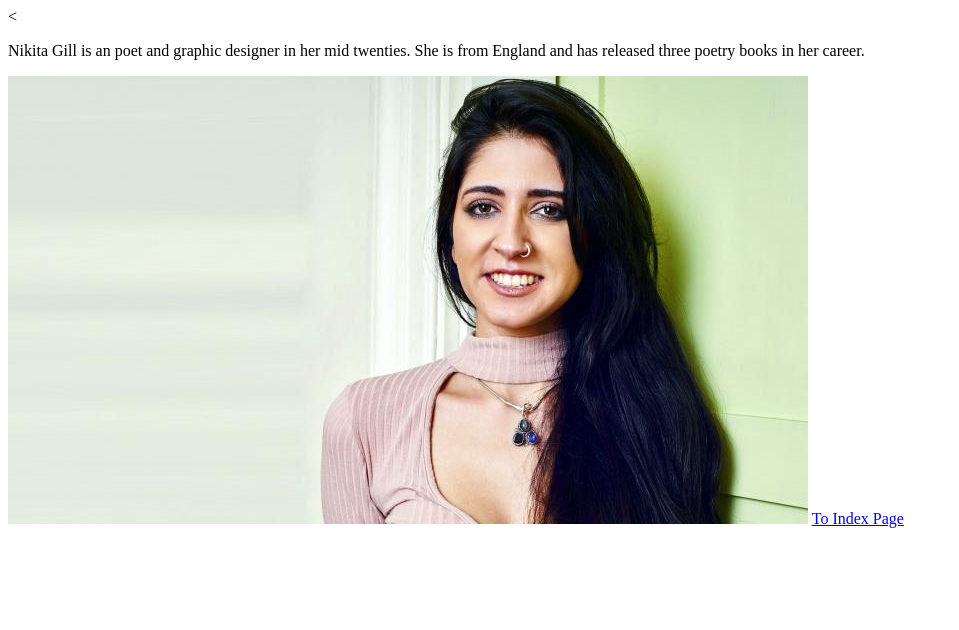
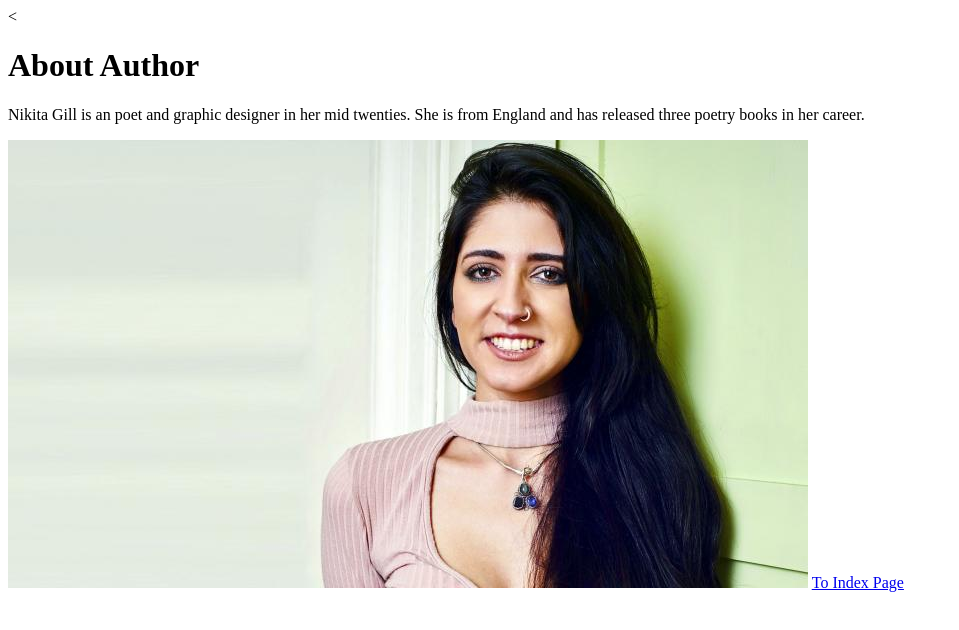
Before and after one commit to AzureWallace/web-dev-hw, a plain HTML site: page assignment-04/about.html in a window 1280 px wide. Shown: the whole page, without its empty margins (0-959 px from the left). Drawn offline with Linux system fonts and the light colour scheme.

Commit message:
Update about.html

```diff
--- a/assignment-04/about.html
+++ b/assignment-04/about.html
@@ -4,6 +4,7 @@
     <<title>About Page</title>
   </head>
     <body>
+      <h1>About Author</h1>
       <p>Nikita Gill is an poet and graphic designer in her mid twenties. She is from England and has released three poetry books in her career. </p>
       <img src="./images/Nikita_Gill.jpg" />
       <a href="./index.html">To Index Page</a>
```
